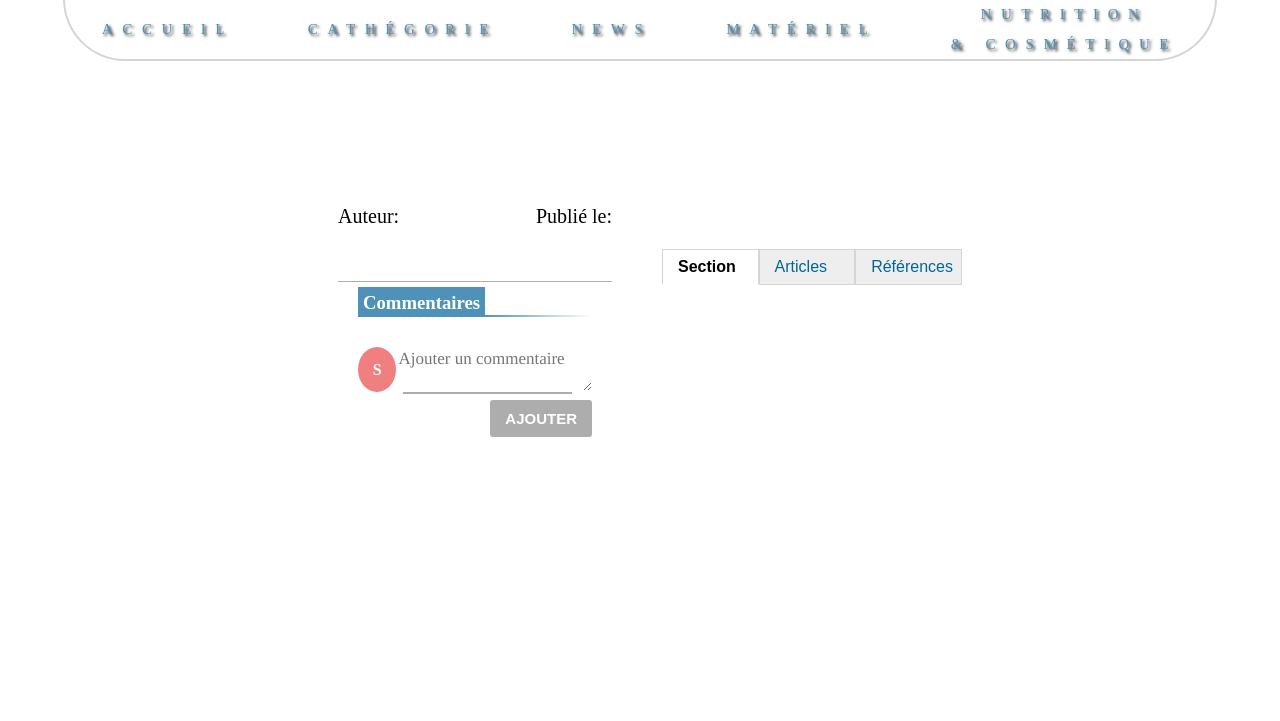
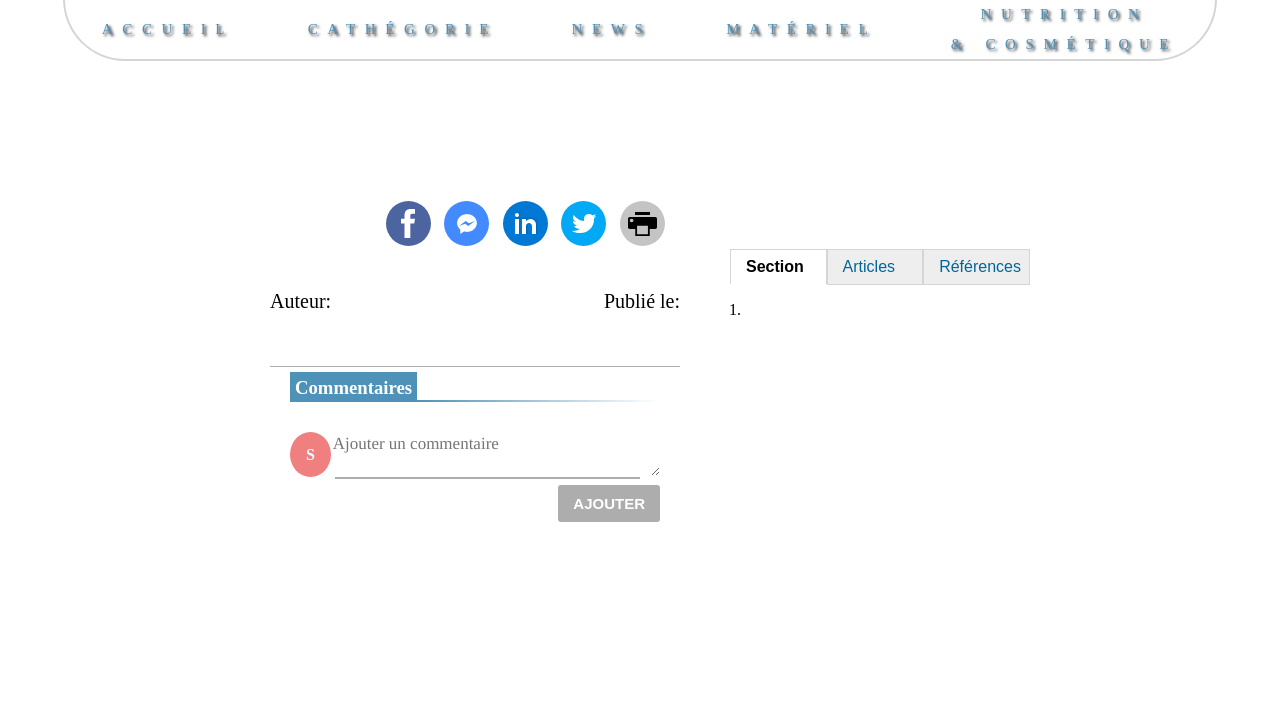
Before and after one commit to MaximeLeGall/information-biologie-open-source, a PHP site: page /Vieillissement/article/article.php?article=1 in a window 1280 px wide. Shown: the part 456-1177 px from the top of the page. Run offline with PHP 8.4, Linux system fonts and the light colour scheme; the visitor is signed in with stand-in values (Sample User, id 1); tables that the repository leaves empty or names only in its code hold one stand-in row (values such as "Sample post").

Commit message:
feat(api social network): add svg element into article page, add printer function, correct bug first part of index page

```diff
--- /dev/null
+++ b/article/article.js
@@ -0,0 +1,14 @@
+/*printer article*/
+
+document.querySelector('#printer').addEventListener("click", function printTarget() {
+    let divToPrint = document.querySelector('#article-name').outerHTML;
+    divToPrint += document.querySelector('#article-content').outerHTML;
+    var win = window.open();
+    self.focus();
+    win.document.open();
+    win.document.write('<'+'html'+'><'+'body'+'>');
+    win.document.write(divToPrint);
+    win.document.write('<'+'/body'+'><'+'/html'+'>');
+    win.document.close();
+    win.print();
+});
--- a/article/article.php
+++ b/article/article.php
@@ -3,8 +3,23 @@
         require  __DIR__ . "../../article/request-article.php";
  ?>
 <div class="article">
-        <div class="article-content">
-                <?php echo $article_content;?>
+        <div class="article-content-comment">
+                <div id="article-name">
+                        <h1><?= $article_name ?></h1>
+                </div>
+                <div class="sharing">
+                        <div class="popularity">
+                        </div>
+                        <ul class="social-bar">
+                                <?php $arraySrcImage = find_image("social-network-printer/svg-logo/");?>
+                                <?php foreach($arraySrcImage as $social_logo):?>
+                                        <li><?php include  __DIR__ . "../$social_logo";?></li>
+                                <?php endforeach;?>
+                        </ul>
+                </div>
+                <div id="article-content">
+                        <?php echo $article_content;?>
+                </div>
                 <div class="infos-article">
                         <?php echo '<a class="author-article"> Auteur: ' . $author_article . '</a>';?>
                         <?php echo '<p class="date-article"> Publié le: ' . $article_registration . '</p>';?>
@@ -63,5 +78,6 @@
                 var userId = <?php echo json_encode($_SESSION['user_id']);?>;
         <?php endif?>
 </script>
+<script type="text/javascript" src="/Vieillissement/article/article.js"></script>
 <script type="text/javascript" src="/Vieillissement/request-ajax/ajax-request-add-comment.js"></script>
 <?php require_once __DIR__ . "../../header-footer/footer.php" ?>
--- a/article/articles.css
+++ b/article/articles.css
@@ -5,8 +5,49 @@
     justify-content: center;
     flex-wrap: nowrap;
 }
+/* sharing */
+.sharing{
+    display: flex;
+}
 
+.popularity{
+    width: 170px;
+}
 
+.social-bar{
+    display: flex;
+    padding: 0;
+    width: 100%;
+    max-width: 350px;
+    margin: 16px 15px 0 auto;
+    justify-content: space-between;
+    list-style: none;
+}
+
+.social-bar a{
+    display: flex;
+    justify-content: center;
+    align-items: center;
+    height: 45px;
+    width: 45px;
+    margin-top: 3px;
+    border-radius: 50%;
+    cursor: pointer;
+}
+
+#printer{
+    display: flex;
+    justify-content: center;
+    align-items: center;
+    height: 45px;
+    width: 45px;
+    margin-top: 3px;
+    border-radius: 50%;
+    border: none;
+    background-color: #C4C4C4;
+    cursor: pointer;
+    outline: none;
+}
 /*article-content*/
 
 h1, h2{
@@ -17,7 +58,7 @@ h2{
     margin-top: 100px;
 }
 
-.article-content{
+.article-content-comment{
     display: block;
     margin-left: 25px;
     margin-right: 25px;
@@ -27,7 +68,7 @@ h2{
     float: left;
 }
 
-.article-content p{
+.article-content-comment p{
     font-size: 20px;
     line-height: 30px;
 }
@@ -258,7 +299,7 @@ h3{
 }
 
 .user-comment{
-    width: 615px;
+    width: 100%;
 }
 
 .info-user-comment, .comment-added{
--- a/article/request-article.php
+++ b/article/request-article.php
@@ -10,25 +10,25 @@ if($_GET['article']){
 
         $PDO = new PDO($DB_BSN, $DB_USER, $DB_PASS);
 
-        $articles = $PDO -> query('SELECT id_article, article_domain, article_content, DATE_FORMAT(article_registration, "%d/%m/%Y"), user_pseudo FROM article INNER JOIN t_users ON article.author_article = t_users.id_user WHERE id_article =' . $_GET['article']);
+        $articles = $PDO -> query('SELECT id_article, article_domain, article_content, DATE_FORMAT(article_registration, "%d/%m/%Y"), user_pseudo, article_name FROM article INNER JOIN t_users ON article.author_article = t_users.id_user WHERE id_article =' . $_GET['article']);
 
         $article = $articles->fetch(PDO::FETCH_ASSOC);
         $article_domain = $article['article_domain'];
+        $article_name = $article['article_name'];
         $article_content = $article['article_content'];
         $article_registration = $article['DATE_FORMAT(article_registration, "%d/%m/%Y")'];
         $author_article = $article['user_pseudo'];
 
         $req_comment = $PDO -> query('SELECT user_pseudo, comment_article, id_comment, response_to_comment, DATE_FORMAT(date_comment, "%d/%m/%Y") FROM comment INNER JOIN t_users ON comment.user_comment = t_users.id_user WHERE id_article_comment =' . $_GET['article']);
         $invert_all_comment = $req_comment->fetchAll(PDO::FETCH_ASSOC);
-        $invert_all_response_comment = [];
+        $all_response_comment = [];
         foreach($invert_all_comment as $key => $comment){
             if($comment['response_to_comment'] != 0){
-                array_push($invert_all_response_comment, $comment);
+                array_push($all_response_comment, $comment);
                 unset($invert_all_comment[$key]);
             }
         }
         $all_comment = array_reverse($invert_all_comment);
-        $all_response_comment = array_reverse($invert_all_response_comment);
         $all_comment = array_values($all_comment);
     }
     catch(PDOException $pe){
--- /dev/null
+++ b/function-find-image/find-image.php
@@ -0,0 +1,17 @@
+<?php
+    function find_image($srcImage){
+        $newpath = "../";
+        if(!file_exists($srcImage)){
+            while(!file_exists($srcImage)){
+                $srcImage = $newpath . $srcImage;
+                $newpath .= $newpath;
+            }
+        }
+        $images = array_diff(scandir($srcImage), ["..", "."]);
+        $arraySrcImage = [];
+        foreach ($images as $image){
+            array_push($arraySrcImage, $srcImage . $image);
+        }
+        return $arraySrcImage
+;    }
+?>
--- a/header-footer/header.php
+++ b/header-footer/header.php
@@ -6,6 +6,7 @@
         header('Location: http://localhost/Vieillissement/index.php');
         exit;
     }
+    require_once __DIR__ . "../../function-find-image/find-image.php";
 ?>
 
 <!DOCTYPE html PUBLIC "-//W3C//DTD HTML 4.01 Transitional//EN" "http://www.w3.org/TR/html4/loose.dtd">
@@ -30,19 +31,7 @@
     </head>
     <body>
         <?php
-            $srcImage = "header-footer/image-overlay-1920/";
-            $newpath = "../";
-            if(!file_exists($srcImage)){
-                while(!file_exists($srcImage)){
-                    $srcImage = $newpath . $srcImage;
-                    $newpath .= $newpath;
-                }
-            }
-            $images = array_diff(scandir($srcImage), ["..", "."]);
-            $arraySrcImage = [];
-            foreach ($images as $image){
-                array_push($arraySrcImage, $srcImage . $image);
-            }
+            $arraySrcImage = find_image("header-footer/image-overlay-1920/");
         ?>
         <script>
             var arraySrcImage = <?php echo json_encode($arraySrcImage); ?>;
--- a/user-informations/request-article-author.php
+++ b/user-informations/request-article-author.php
@@ -9,13 +9,15 @@ if(is_logged()){
 
         $PDO = new PDO($DB_BSN, $DB_USER, $DB_PASS);
 
-        $querySQL = 'SELECT id_article, article_name, DATE_FORMAT(article_registration, "%d/%m/%Y")  FROM article WHERE author_article =' . $_SESSION['user_id'];
+        $querySQL = 'SELECT id_article, article_name, DATE_FORMAT(article_registration, "%d/%m/%Y") FROM article WHERE author_article =' . $_SESSION['user_id'];
 
         $results = $PDO -> query($querySQL);
 
         $allAuthorArticles = NULL;
+        $numberArticles = 0;
         while($result = $results->fetch(PDO::FETCH_ASSOC)){
             $allAuthorArticles .= '<li><a href="http://localhost/Vieillissement/article/article.php?article='.$result['id_article'].'">' . $result['article_name'] . '; publié le: ' . $result['DATE_FORMAT(article_registration, "%d/%m/%Y")'] . '</a></li></br>';
+            $numberArticles ++;
         };
     }
     catch(PDOException $pe){
--- a/user-informations/user-informations.js
+++ b/user-informations/user-informations.js
@@ -50,7 +50,6 @@ function modify(information, buttonWord, displayedElement, input, inputName){
                 var textarea = document.querySelector('#textarea');
                 var valideArticle = document.querySelector('#valide-article');
                 var newContent = textarea.value.replace(/&/g, "&amp;").replace(/</g, "&lt;").replace(/>/g, "&gt;").replace(/"/g, "&quot;").replace(/'/g, "&#039;");
-                console.log(newContent);
                 if(/\w/.test(textarea.value)){
                     if(this.value === 'h1'){
                         articleName.value = newContent;
```
Also changed, not shown: index.js (+20 -14 lines), profile.php (+5 -2 lines), request-reuse/request-article-domain.php (added, +18 -0 lines), social-network-printer/logo-displayed/icons8-instagram.svg (added), social-network-printer/svg-logo/icons8-facebook-entouré.svg (added), social-network-printer/svg-logo/icons8-facebook-messenger.svg (added), social-network-printer/svg-logo/icons8-linkedin-entouré.svg (added), social-network-printer/svg-logo/icons8-twitter-entouré (1).svg (added), social-network-printer/svg-logo/printer.svg (added).
